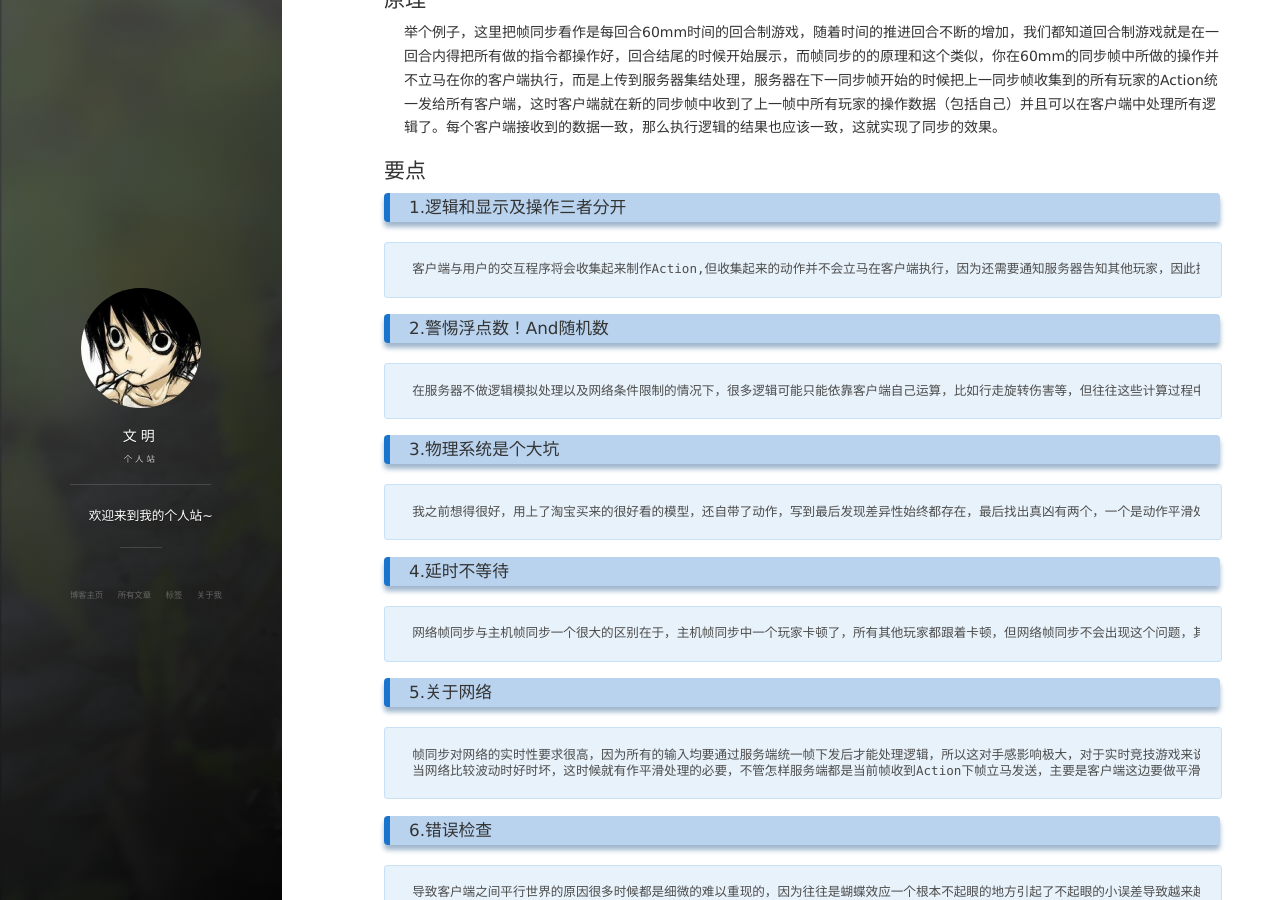
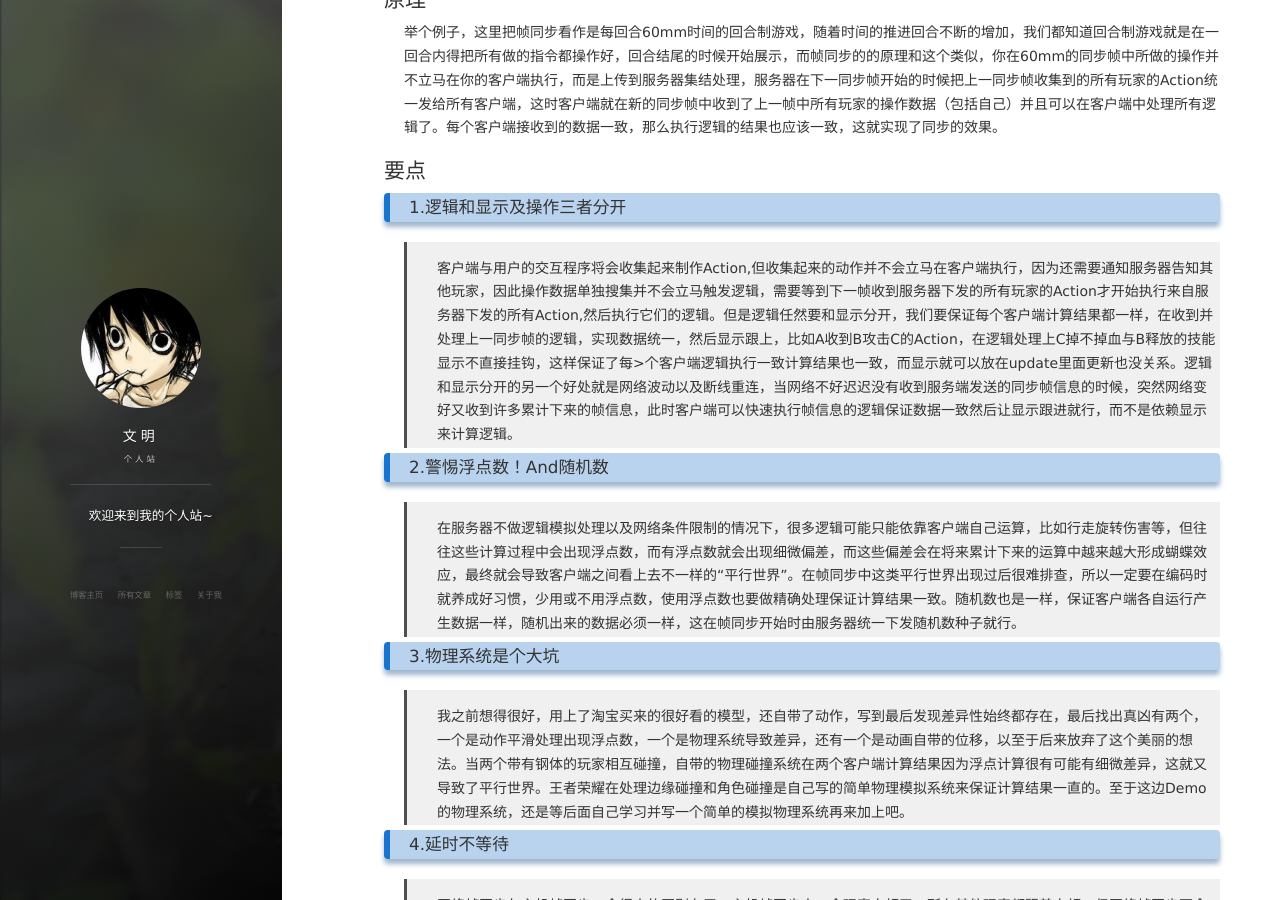
Before and after one commit to 793828490/793828490.github.io, a Jekyll site: the page built from _posts/2017-10-18-网络帧同步的原理及实现.md, in a window 1280 px wide and 900 px high, scrolled down 599 px. Built offline with Jekyll 4.4.1, drawn with Linux system fonts in a browser that asks for light colours; nearby versions of some CDN libraries.

Commit message:
更新格式

````diff
--- a/_posts/2017-10-18-网络帧同步的原理及实现.md
+++ b/_posts/2017-10-18-网络帧同步的原理及实现.md
@@ -23,30 +23,30 @@ tag: 博客
 ## 要点
 
 ### 1.逻辑和显示及操作三者分开
-```
-客户端与用户的交互程序将会收集起来制作Action,但收集起来的动作并不会立马在客户端执行，因为还需要通知服务器告知其他玩家，因此操作数据单独搜集并不会立马触发逻辑，需要等到下一帧收到服务器下发的所有玩家的Action才开始执行来自服务器下发的所有Action,然后执行它们的逻辑。但是逻辑任然要和显示分开，我们要保证每个客户端计算结果都一样，在收到并处理上一同步帧的逻辑，实现数据统一，然后显示跟上，比如A收到B攻击C的Action，在逻辑处理上C掉不掉血与B释放的技能显示不直接挂钩，这样保证了每个客户端逻辑执行一致计算结果也一致，而显示就可以放在update里面更新也没关系。逻辑和显示分开的另一个好处就是网络波动以及断线重连，当网络不好迟迟没有收到服务端发送的同步帧信息的时候，突然网络变好又收到许多累计下来的帧信息，此时客户端可以快速执行帧信息的逻辑保证数据一致然后让显示跟进就行，而不是依赖显示来计算逻辑。
-```
+
+>客户端与用户的交互程序将会收集起来制作Action,但收集起来的动作并不会立马在客户端执行，因为还需要通知服务器告知其他玩家，因此操作数据单独搜集并不会立马触发逻辑，需要等到下一帧收到服务器下发的所有玩家的Action才开始执行来自服务器下发的所有Action,然后执行它们的逻辑。但是逻辑任然要和显示分开，我们要保证每个客户端计算结果都一样，在收到并处理上一同步帧的逻辑，实现数据统一，然后显示跟上，比如A收到B攻击C的Action，在逻辑处理上C掉不掉血与B释放的技能显示不直接挂钩，这样保证了每>个客户端逻辑执行一致计算结果也一致，而显示就可以放在update里面更新也没关系。逻辑和显示分开的另一个好处就是网络波动以及断线重连，当网络不好迟迟没有收到服务端发送的同步帧信息的时候，突然网络变好又收到许多累计下来的帧信息，此时客户端可以快速执行帧信息的逻辑保证数据一致然后让显示跟进就行，而不是依赖显示来计算逻辑。
+
 ### 2.警惕浮点数！And随机数
-```
-在服务器不做逻辑模拟处理以及网络条件限制的情况下，很多逻辑可能只能依靠客户端自己运算，比如行走旋转伤害等，但往往这些计算过程中会出现浮点数，而有浮点数就会出现细微偏差，而这些偏差会在将来累计下来的运算中越来越大形成蝴蝶效应，最终就会导致客户端之间看上去不一样的“平行世界”。在帧同步中这类平行世界出现过后很难排查，所以一定要在编码时就养成好习惯，少用或不用浮点数，使用浮点数也要做精确处理保证计算结果一致。随机数也是一样，保证客户端各自运行产生数据一样，随机出来的数据必须一样，这在帧同步开始时由服务器统一下发随机数种子就行。
-```
+
+>在服务器不做逻辑模拟处理以及网络条件限制的情况下，很多逻辑可能只能依靠客户端自己运算，比如行走旋转伤害等，但往往这些计算过程中会出现浮点数，而有浮点数就会出现细微偏差，而这些偏差会在将来累计下来的运算中越来越大形成蝴蝶效应，最终就会导致客户端之间看上去不一样的“平行世界”。在帧同步中这类平行世界出现过后很难排查，所以一定要在编码时就养成好习惯，少用或不用浮点数，使用浮点数也要做精确处理保证计算结果一致。随机数也是一样，保证客户端各自运行产生数据一样，随机出来的数据必须一样，这在帧同步开始时由服务器统一下发随机数种子就行。
+
 ### 3.物理系统是个大坑
-```
-我之前想得很好，用上了淘宝买来的很好看的模型，还自带了动作，写到最后发现差异性始终都存在，最后找出真凶有两个，一个是动作平滑处理出现浮点数，一个是物理系统导致差异，还有一个是动画自带的位移，以至于后来放弃了这个美丽的想法。当两个带有钢体的玩家相互碰撞，自带的物理碰撞系统在两个客户端计算结果因为浮点计算很有可能有细微差异，这就又导致了平行世界。王者荣耀在处理边缘碰撞和角色碰撞是自己写的简单物理模拟系统来保证计算结果一直的。至于这边Demo的物理系统，还是等后面自己学习并写一个简单的模拟物理系统再来加上吧。
-```
+
+>我之前想得很好，用上了淘宝买来的很好看的模型，还自带了动作，写到最后发现差异性始终都存在，最后找出真凶有两个，一个是动作平滑处理出现浮点数，一个是物理系统导致差异，还有一个是动画自带的位移，以至于后来放弃了这个美丽的想法。当两个带有钢体的玩家相互碰撞，自带的物理碰撞系统在两个客户端计算结果因为浮点计算很有可能有细微差异，这就又导致了平行世界。王者荣耀在处理边缘碰撞和角色碰撞是自己写的简单物理模拟系统来保证计算结果一直的。至于这边Demo的物理系统，还是等后面自己学习并写一个简单的模拟物理系统再来加上吧。
+
 ### 4.延时不等待
-```
-网络帧同步与主机帧同步一个很大的区别在于，主机帧同步中一个玩家卡顿了，所有其他玩家都跟着卡顿，但网络帧同步不会出现这个问题，其主要原因在于网络帧同步的驱动帧是由服务器掌管，随着时间增加同步帧也逐步增加，服务器每帧会固定下发帧数据，当其中一个终端网络卡了，也只是影响他自己接收帧数据，其他终端正常接收。假设当前服务器记录的帧同步到了50帧来了，A的延迟30mm，A输入的Action会顺利地在一帧内传送到服务器，也就是说服务器会在第50帧收到A的动作并且处理然后在第51帧的时候下发给所有客户端。但现在B的延迟有120mm，服务端不可能一直等B发送数据上来，此时服务端帧计算继续执行，只不过接收到B的数据时已经是52帧的时候了，将会在53帧时将B的动作广播给所有客户端，这样B的网络不好也只影响了自己的传输速度，不会对其他玩家造成影响，这就是延时不等待的好处。
-```
+
+>网络帧同步与主机帧同步一个很大的区别在于，主机帧同步中一个玩家卡顿了，所有其他玩家都跟着卡顿，但网络帧同步不会出现这个问题，其主要原因在于网络帧同步的驱动帧是由服务器掌管，随着时间增加同步帧也逐步增加，服务器每帧会固定下发帧数据，当其中一个终端网络卡了，也只是影响他自己接收帧数据，其他终端正常接收。假设当前服务器记录的帧同步到了50帧来了，A的延迟30mm，A输入的Action会顺利地在一帧内传送到服务器，也就是说服务器会在第50帧收到A的动作并且处理然后在第51帧的时候下发给所有客户端。但现在B的延迟有120mm，服务端不可能一直等B发送数据上来，此时服务端帧计算继续执行，只不过接收到B的数据时已经是52帧的时候了，将会在53帧时将B的动作广播给所有客户端，这样B的网络不好也只影响了自己的传输速度，不会对其他玩家造成影响，这就是延时不等待的好处。
+
 ### 5.关于网络
-```
-帧同步对网络的实时性要求很高，因为所有的输入均要通过服务端统一帧下发后才能处理逻辑，所以这对手感影响极大，对于实时竞技游戏来说更是如此。因此在选择网络传输协议上更偏向UDP而非TCP，当然如今网络越来越好选择TCP也是可以的。在底层上UDP的传输效率是比TCP更快的，但UDP传输存在着丢包、乱序的问题。关于这点，可以在服务端在每帧下发帧数据时带上帧序号，并且每次发送三帧的数据来对抗丢包，这样只要三次通讯中其中一次没有丢就可以正常运行，其实这样丢包的概率已经很小很小了，如过再有丢帧，这就进入补发的流程。中途断线重连以及退出重新进入游戏都是这样处理，断线就从断线帧开始将冗余帧全部发给客户端，退出重进的就从头全部发给客户端，客户端收到冗余帧信息，逻辑快速运算执行，显示跟进就行。
+
+>帧同步对网络的实时性要求很高，因为所有的输入均要通过服务端统一帧下发后才能处理逻辑，所以这对手感影响极大，对于实时竞技游戏来说更是如此。因此在选择网络传输协议上更偏向UDP而非TCP，当然如今网络越来越好选择TCP也是可以的。在底层上UDP的传输效率是比TCP更快的，但UDP传输存在着丢包、乱序的问题。关于这点，可以在服务端在每帧下发帧数据时带上帧序号，并且每次发送三帧的数据来对抗丢包，这样只要三次通讯中其中一次没有丢就可以正常运行，其实这样丢包的概率已经很小很小了，如过再有丢帧，这就进入补发的流程。中途断线重连以及退出重新进入游戏都是这样处理，断线就从断线帧开始将冗余帧全部发给客户端，退出重进的就从头全部发给客户端，客户端收到冗余帧信息，逻辑快速运算执行，显示跟进就行。
 当网络比较波动时好时坏，这时候就有作平滑处理的必要，不管怎样服务端都是当前帧收到Action下帧立马发送，主要是客户端这边要做平滑处理。当网络稍慢没有太及时收到新帧动作，可以做预测处理，比如用户按下了前进按键，就让显示也跟着前进，但当真正帧信息收到过后并且计算出与之前预处理不一致，则需要再修正回来。当网络出现冗余，一下子收到了很多帧信息，通过修改每同步帧中逻辑帧执行数量来控制逻辑执行速度，如果冗余过多，则急速执行逻辑追上，若冗余较少，则较快往前执行逻辑追上就行。
-```
+
 ### 6.错误检查
-```
-导致客户端之间平行世界的原因很多时候都是细微的难以重现的，因为往往是蝴蝶效应一个根本不起眼的地方引起了不起眼的小误差导致越来越大，没法锁定位置，这会导致后期在查找问题时会耗费大量的精力去处理，所以建议写一些小工具来帮助检查平行世界的错误位置，我这里采用的是记录关键信息做对比，在每同步帧执行时将一些关键信息记录下来并且记录到文本中，在一场游戏结束后跟其他客户端记录的文件进行对比，如果发现数据不同，则根据顺带记录的帧信息锁定哪一帧出现的不同，去寻找相关逻辑代码，然后根据服务器保存下来的帧信息进行重新执行逻辑。
-```
+
+>导致客户端之间平行世界的原因很多时候都是细微的难以重现的，因为往往是蝴蝶效应一个根本不起眼的地方引起了不起眼的小误差导致越来越大，没法锁定位置，这会导致后期在查找问题时会耗费大量的精力去处理，所以建议写一些小工具来帮助检查平行世界的错误位置，我这里采用的是记录关键信息做对比，在每同步帧执行时将一些关键信息记录下来并且记录到文本中，在一场游戏结束后跟其他客户端记录的文件进行对比，如果发现数据不同，则根据顺带记录的帧信息锁定哪一帧出现的不同，去寻找相关逻辑代码，然后根据服务器保存下来的帧信息进行重新执行逻辑。
+
 ## 部分实现
 
 ### 1.客户端部分
````
Also changed, not shown: other parts of _posts/2017-10-18-网络帧同步的原理及实现.md (+1 -1 lines).
